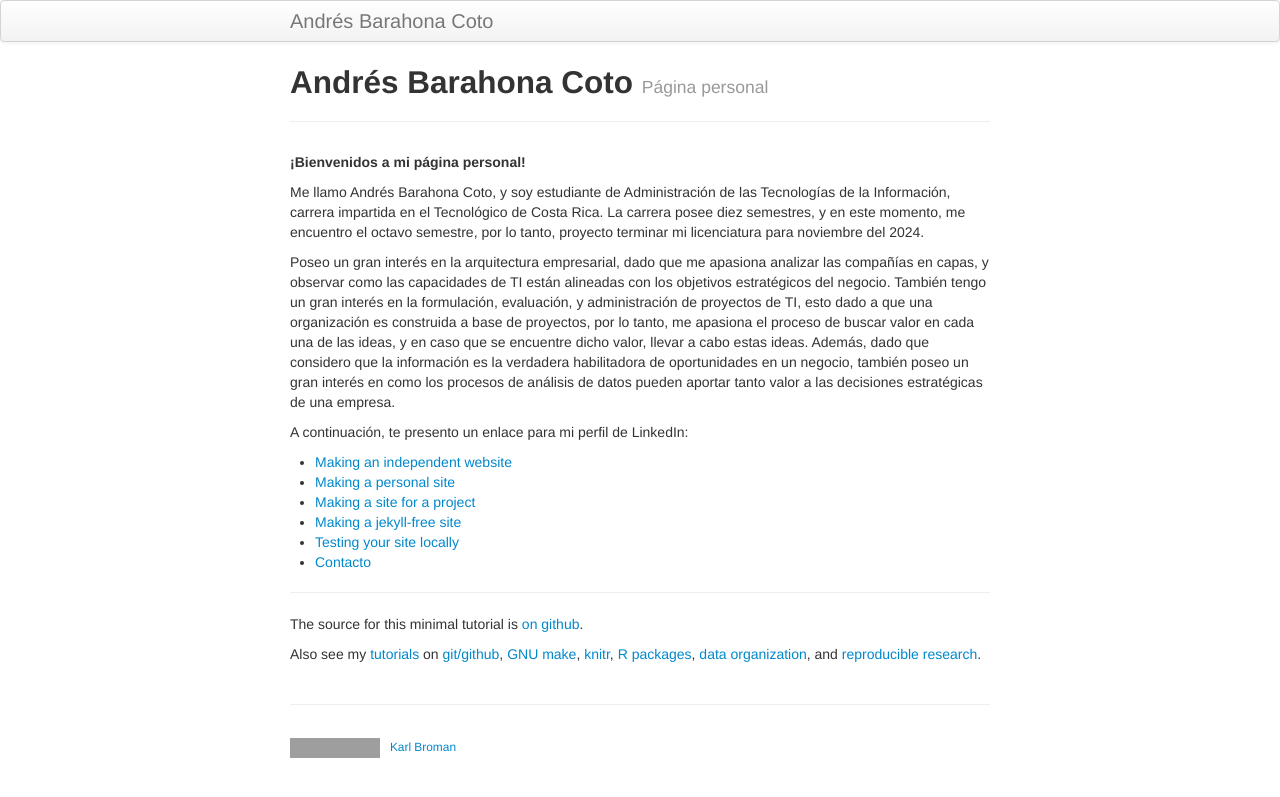
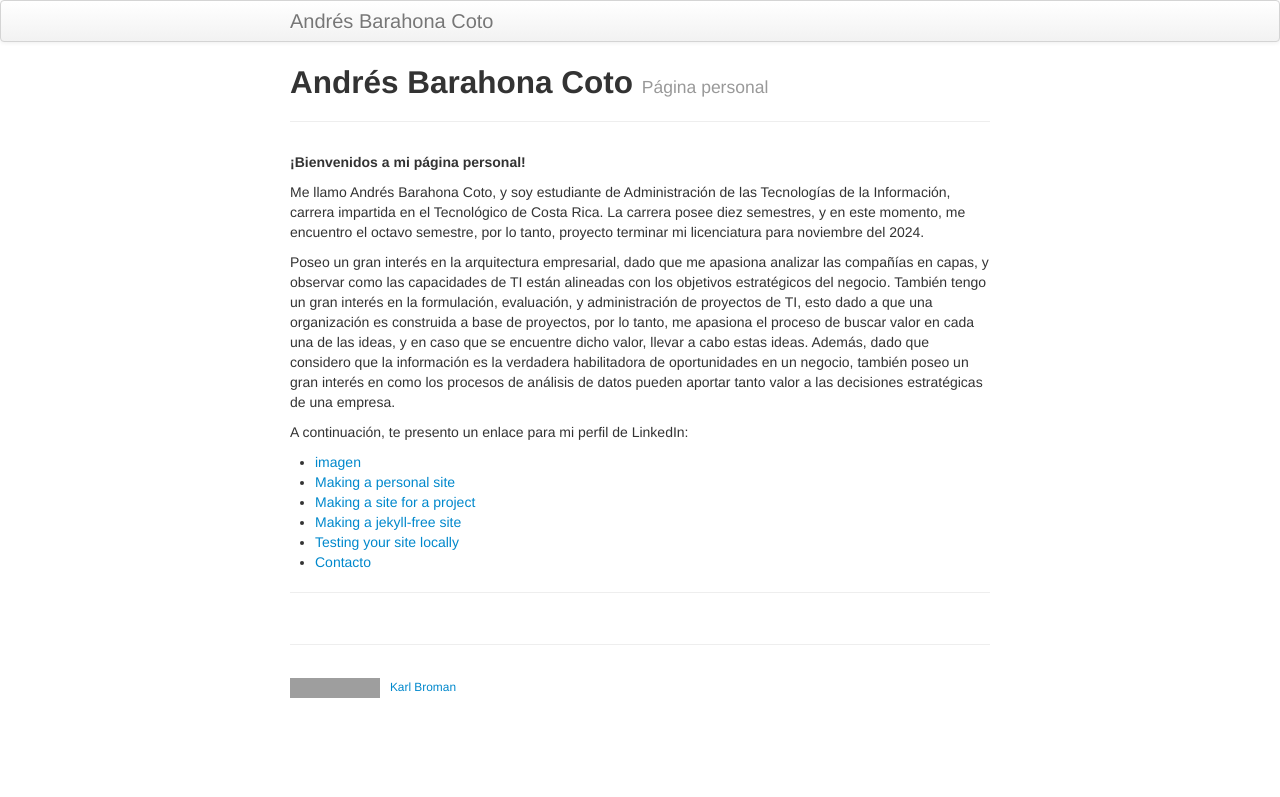
Before and after one commit to barasfj21/AndresBarahonaCoto, a Jekyll site: the page built from index.md, in a window 1280 px wide. Shown: the top 797 px of the page. Built offline with Jekyll 4.4.1, drawn with Linux system fonts in a browser that asks for light colours; grey boxes are pictures that could not be loaded.

Commit message:
Sexta actualización

```diff
--- a/index.md
+++ b/index.md
@@ -22,7 +22,7 @@ de una empresa.
 
 A continuación, te presento un enlace para mi perfil de LinkedIn:
 
-- [Making an independent website](pages/independent_site.html)
+- [imagen](https://media.newyorker.com/photos/641b1fe43eae329c863357ad/16:9/w_2559,h_1439,c_limit/Thomas-Ohtani-16Game.jpg)
 - [Making a personal site](pages/user_site.html)
 - [Making a site for a project](pages/project_site.html)
 - [Making a jekyll-free site](pages/nojekyll.html)
@@ -30,13 +30,3 @@ A continuación, te presento un enlace para mi perfil de LinkedIn:
 - [Contacto](pages/contacto.html)
 
 ---
-
-The source for this minimal tutorial is [on github](https://github.com/kbroman/simple_site).
-
-Also see my [tutorials](https://kbroman.org/tutorials) on
-[git/github](https://kbroman.org/github_tutorial),
-[GNU make](https://kbroman.org/minimal_make),
-[knitr](https://kbroman.org/knitr_knutshell),
-[R packages](https://kbroman.org/pkg_primer),
-[data organization](https://kbroman.org/dataorg),
-and [reproducible research](https://kbroman.org/steps2rr).
```
